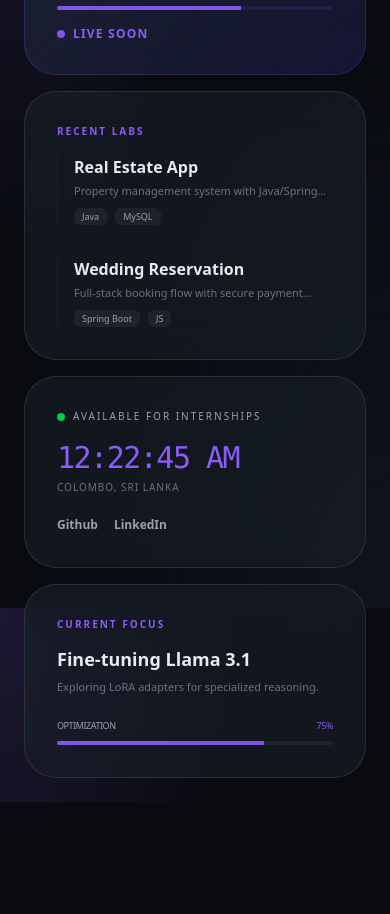
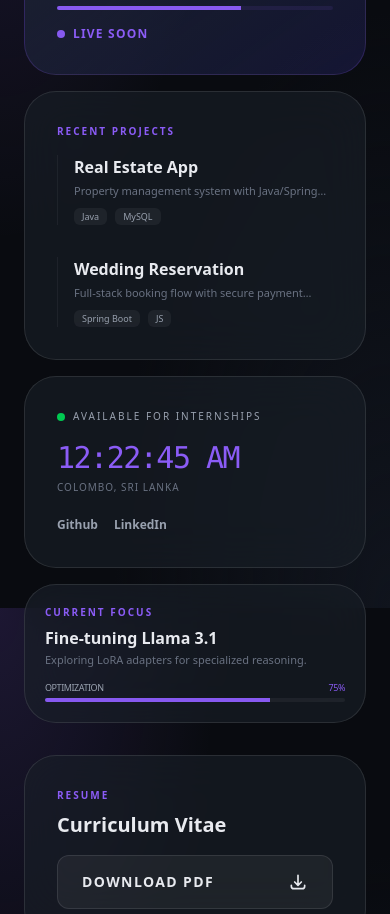
Before and after one commit to Ashennisal/portfolio-v2, a Next.js app: page / in a window 390 px wide. Shown: the part 1080-1994 px from the top of the page. Before the commit the page ends 1882 px from the top, so only its background shows below. Built offline with nearby package versions, Linux system fonts and the light colour scheme.

Commit message:
feat: add resume download tile, fix mobile layout overlaps

```diff
--- a/app/page.tsx
+++ b/app/page.tsx
@@ -94,7 +94,7 @@ export default function Home() {
 
         {/* 5. Dynamic Projects Loop */}
         <section className="md:col-span-2 md:row-span-1 bg-[#1a2029]/60 backdrop-blur-xl border border-white/10 rounded-[2rem] p-8">
-          <span className="text-[10px] uppercase tracking-[0.2em] text-accent font-bold mb-4 block">Recent Labs</span>
+          <span className="text-[10px] uppercase tracking-[0.2em] text-accent font-bold mb-4 block">Recent Projects</span>
           <div className="grid grid-cols-1 sm:grid-cols-2 gap-8 md:gap-6">
             {projects.map((project, index) => (
               <a
@@ -155,15 +155,15 @@ export default function Home() {
         </section>
 
         {/* 7. The Brain Tile (Learning Path) */}
-        <section className="md:col-span-1 md:row-span-1 bg-[#1a2029]/60 backdrop-blur-xl border border-white/10 rounded-[2rem] p-8 relative overflow-hidden group">
+        <section className="md:col-span-1 md:row-span-1 bg-[#1a2029]/60 backdrop-blur-xl border border-white/10 rounded-[2rem] p-5 relative overflow-hidden group">
           <div className="absolute inset-0 bg-gradient-to-tr from-accent/5 via-transparent to-transparent opacity-0 group-hover:opacity-100 transition-opacity duration-500"></div>
 
           <div className="relative z-10">
-            <span className="text-[10px] uppercase tracking-[0.2em] text-accent font-bold mb-4 block">Current Focus</span>
-            <h3 className="text-lg font-bold leading-tight">Fine-tuning Llama 3.1</h3>
-            <p className="text-[11px] text-gray-500 mt-2">Exploring LoRA adapters for specialized reasoning.</p>
+            <span className="text-[10px] uppercase tracking-[0.2em] text-accent font-bold mb-2 block">Current Focus</span>
+            <h3 className="text-base font-bold leading-tight">Fine-tuning Llama 3.1</h3>
+            <p className="text-[11px] text-gray-500 mt-1">Exploring LoRA adapters for specialized reasoning.</p>
 
-            <div className="mt-6 space-y-2">
+            <div className="mt-3 space-y-1">
               <div className="flex justify-between text-[9px] uppercase tracking-tighter">
                 <span className="text-gray-400">Optimization</span>
                 <span className="text-accent">75%</span>
@@ -173,6 +173,25 @@ export default function Home() {
               </div>
             </div>
           </div>
+        </section>
+
+        {/* CV / Resume Download Tile */}
+        <section className="mt-4 col-span-1 md:col-span-2 md:row-span-1 bg-[#1a2029]/60 backdrop-blur-xl border border-white/10 rounded-[2rem] p-8 flex flex-col justify-between group hover:border-accent/40 transition-all cursor-pointer">
+          <div>
+            <span className="text-[10px] uppercase tracking-[0.2em] text-accent font-bold mb-2 block">Resume</span>
+            <h3 className="text-xl font-bold mb-4">Curriculum Vitae</h3>
+          </div>
+
+          <a
+            href="/Ashen_Nisal_CV.pdf"
+            download
+            className="flex items-center justify-between bg-white/5 border border-white/10 rounded-xl px-6 py-4 hover:bg-accent hover:text-black transition-all group/btn"
+          >
+            <span className="text-sm font-bold uppercase tracking-widest">Download PDF</span>
+            <svg className="w-5 h-5 group-hover/btn:translate-y-1 transition-transform" fill="none" stroke="currentColor" viewBox="0 0 24 24">
+              <path strokeLinecap="round" strokeLinejoin="round" strokeWidth="2" d="M4 16v1a3 3 0 003 3h10a3 3 0 003-3v-1m-4-4l-4 4m0 0l-4-4m4 4V4" />
+            </svg>
+          </a>
         </section>
 
       </div>
```
Also changed, not shown: 1 other file (tests, documents, lock files or other folders).
